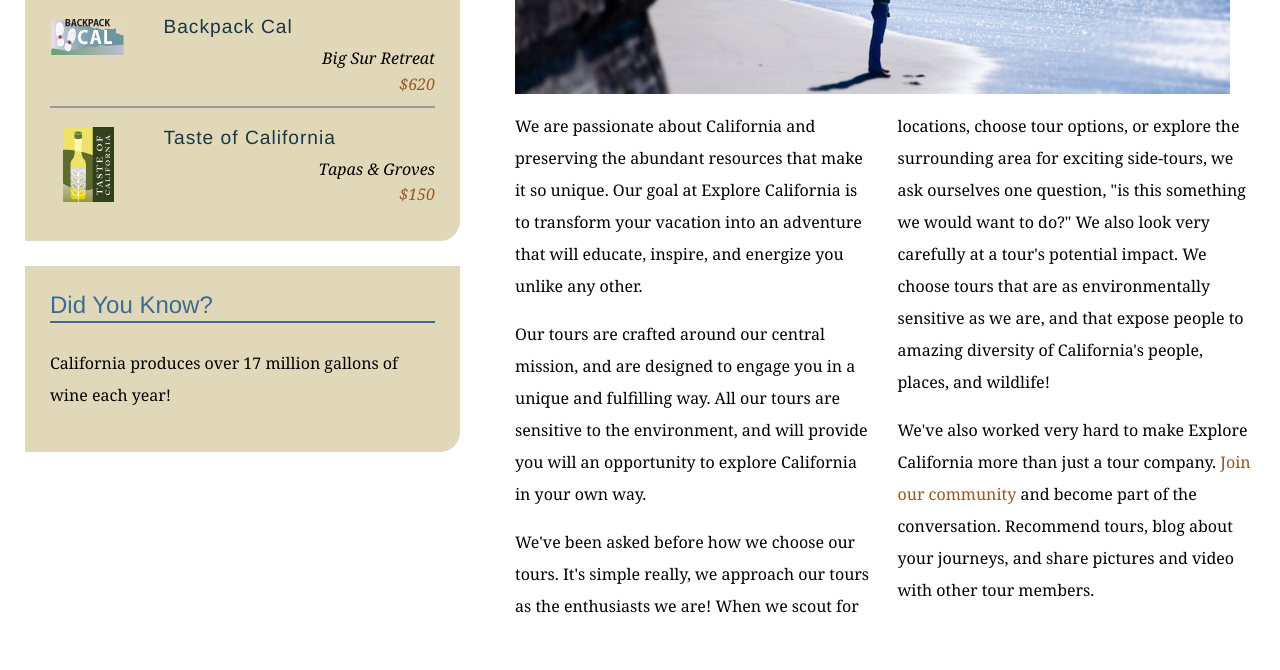
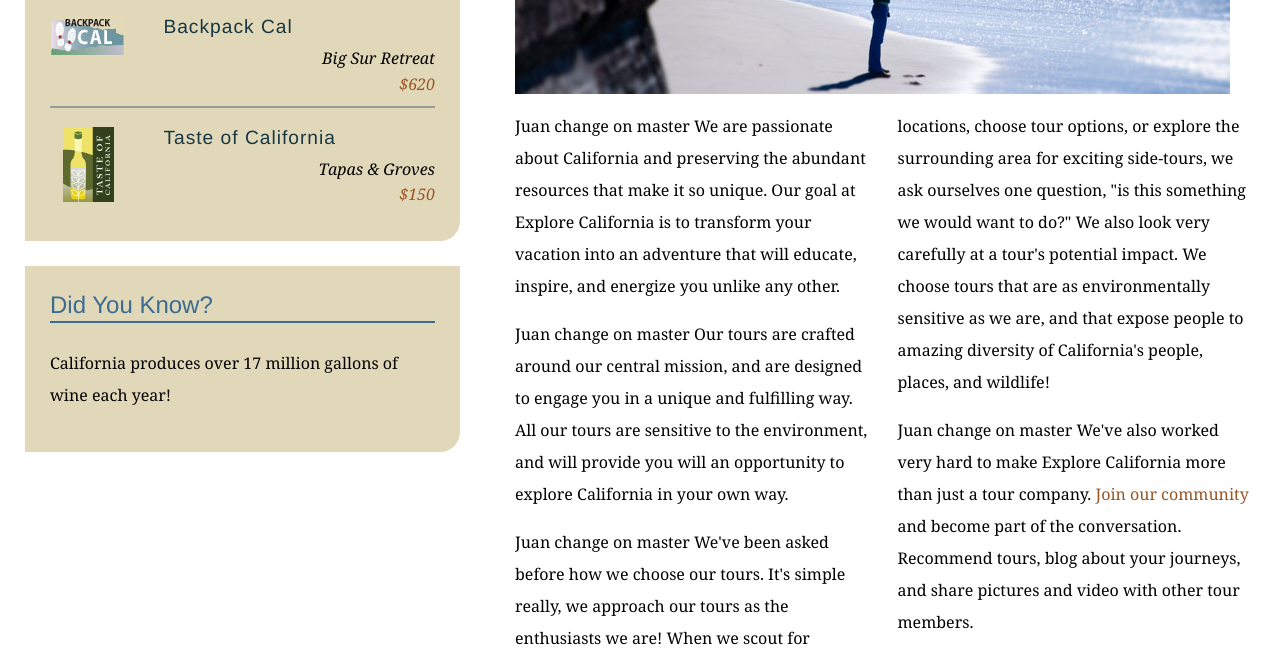
Before and after one commit to jpzepeda/firststeps, a plain HTML site: page mission.html in a window 1280 px wide. Shown: the part 590-1260 px from the top of the page. Drawn offline with Linux system fonts and the light colour scheme.

Commit message:
added keyword to identify changes in master

```diff
--- a/mission.html
+++ b/mission.html
@@ -62,10 +62,10 @@
           <h1>Who we are</h1>
           <img src="assets/images/mission_look.jpg" alt="Looking out at the Pacific" class="articleImage" />
           <div class="multiCol">
-            <p>We are passionate about California and preserving the abundant resources that make it so unique. Our goal at Explore California is to transform your vacation into an adventure that will educate, inspire, and energize you unlike any other.</p>
-            <p>Our tours are crafted around our central mission, and are designed to engage you in a unique and fulfilling way. All our tours are sensitive to the environment, and will provide you will an opportunity to explore California in your own way.</p>
-            <p>We've been asked before how we choose our tours. It's simple really, we approach our tours as the enthusiasts we are! When we scout for locations, choose tour options, or explore the surrounding area for exciting side-tours, we ask ourselves one question, &quot;is this something we would want to do?&quot; We also look very carefully at a tour's potential impact. We choose tours that are as environmentally sensitive as we are, and that expose people to amazing diversity of California's people, places, and wildlife!</p>
-            <p>We've also worked very hard to make Explore California more than just a tour company. <a href="explorers/join.html">Join our community</a> and become part of the conversation. Recommend tours, blog about your journeys, and share pictures and video with other tour members.</p>
+            <p>Juan change on master We are passionate about California and preserving the abundant resources that make it so unique. Our goal at Explore California is to transform your vacation into an adventure that will educate, inspire, and energize you unlike any other.</p>
+            <p>Juan change on master Our tours are crafted around our central mission, and are designed to engage you in a unique and fulfilling way. All our tours are sensitive to the environment, and will provide you will an opportunity to explore California in your own way.</p>
+            <p>Juan change on master We've been asked before how we choose our tours. It's simple really, we approach our tours as the enthusiasts we are! When we scout for locations, choose tour options, or explore the surrounding area for exciting side-tours, we ask ourselves one question, &quot;is this something we would want to do?&quot; We also look very carefully at a tour's potential impact. We choose tours that are as environmentally sensitive as we are, and that expose people to amazing diversity of California's people, places, and wildlife!</p>
+            <p> Juan change on master  We've also worked very hard to make Explore California more than just a tour company. <a href="explorers/join.html">Join our community</a> and become part of the conversation. Recommend tours, blog about your journeys, and share pictures and video with other tour members.</p>
           </div>
         </div>
       </div>
```
